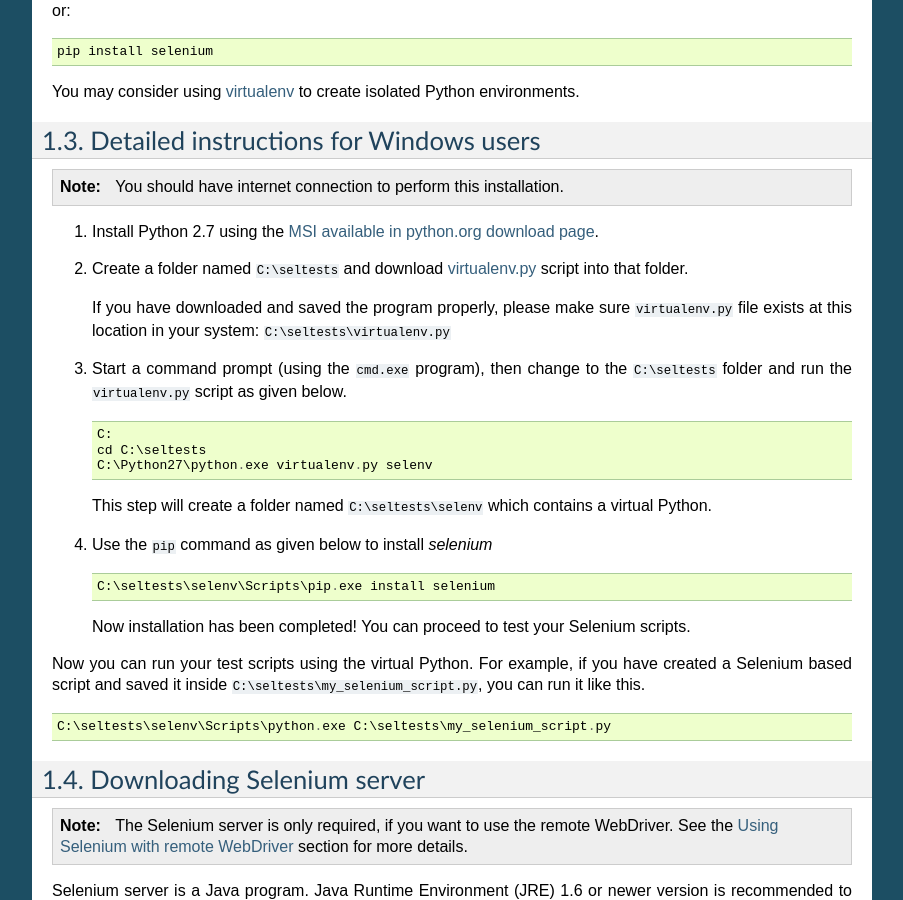
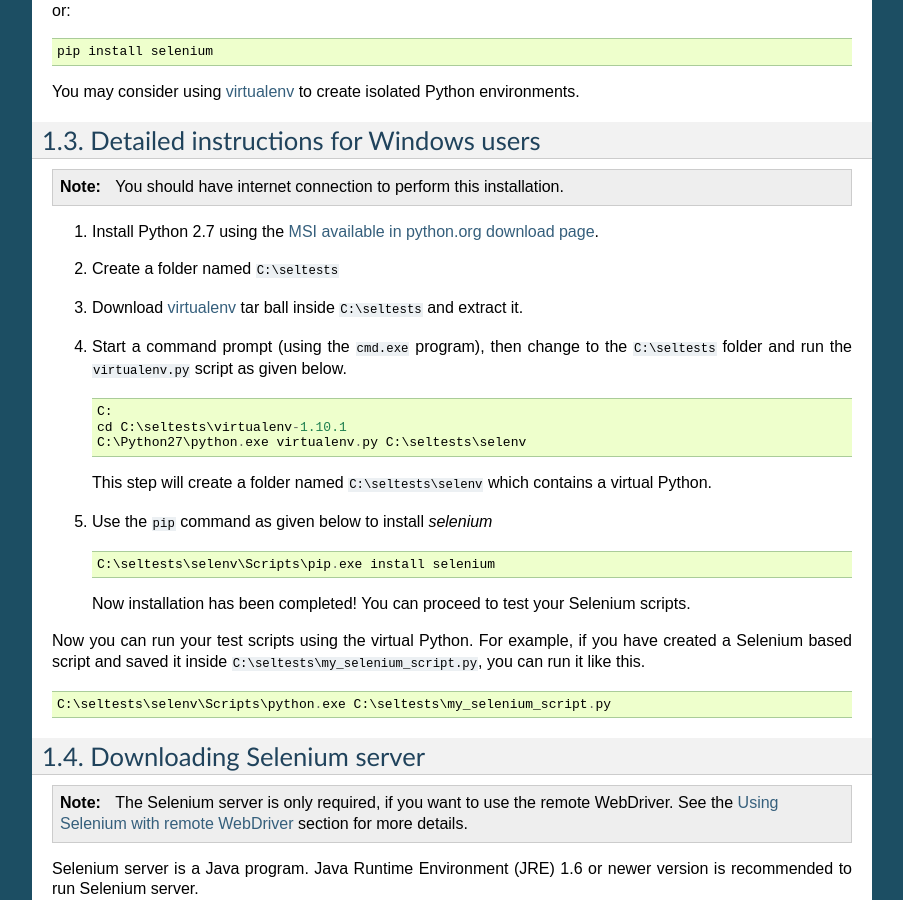
Before and after one commit to baijum/selenium-python, a Sphinx documentation site: the page built from source/installation.rst, in a window 1280 px wide and 900 px high, scrolled down 458 px. Shown: the whole window, without its empty margins (198-1101 px from the left). Built offline with Sphinx 7.4.7, drawn with Linux system fonts in a browser that asks for light colours.

Commit message:
update virtual env installation in Windows

```diff
--- a/source/installation.rst
+++ b/source/installation.rst
@@ -48,29 +48,27 @@
 1. Install Python 2.7 using the `MSI available in python.org download
    page <http://www.python.org/download>`_.
 
-2. Create a folder named ``C:\seltests`` and download `virtualenv.py
-   <https://raw.github.com/pypa/virtualenv/master/virtualenv.py>`_
-   script into that folder.
+2. Create a folder named ``C:\seltests``
 
-   If you have downloaded and saved the program properly, please make
-   sure ``virtualenv.py`` file exists at this location in your system:
-   ``C:\seltests\virtualenv.py``
+3. Download `virtualenv
+   <https://pypi.python.org/packages/source/v/virtualenv/virtualenv-1.10.1.tar.gz>`_
+   tar ball inside ``C:\seltests`` and extract it.
 
-3. Start a command prompt (using the ``cmd.exe`` program), then change
+4. Start a command prompt (using the ``cmd.exe`` program), then change
    to the ``C:\seltests`` folder and run the ``virtualenv.py`` script
    as given below.
 
    ::
 
      C:
-     cd C:\seltests
-     C:\Python27\python.exe virtualenv.py selenv
+     cd C:\seltests\virtualenv-1.10.1
+     C:\Python27\python.exe virtualenv.py C:\seltests\selenv
 
 
    This step will create a folder named ``C:\seltests\selenv`` which
    contains a virtual Python.
 
-4. Use the ``pip`` command as given below to install `selenium`
+5. Use the ``pip`` command as given below to install `selenium`
 
    ::
 
```
